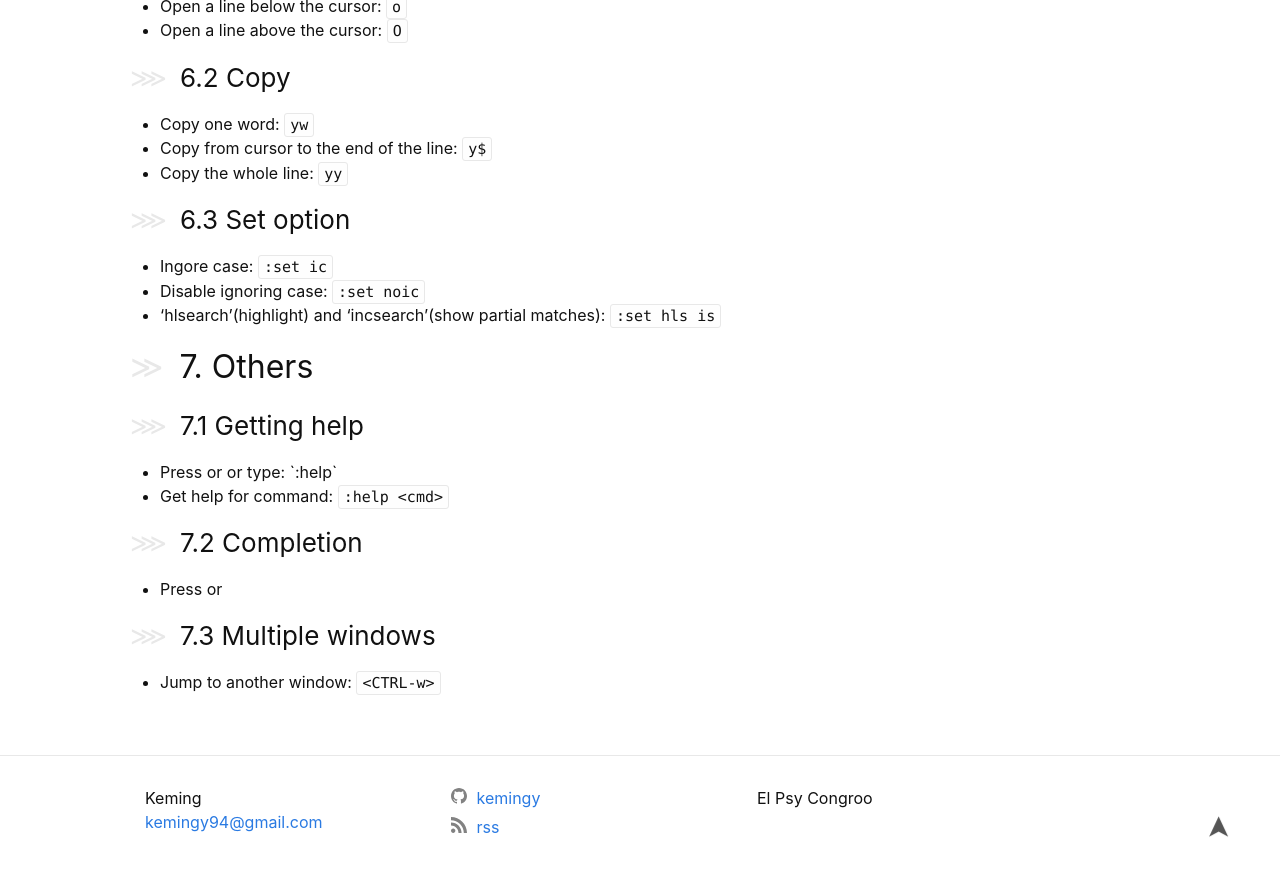
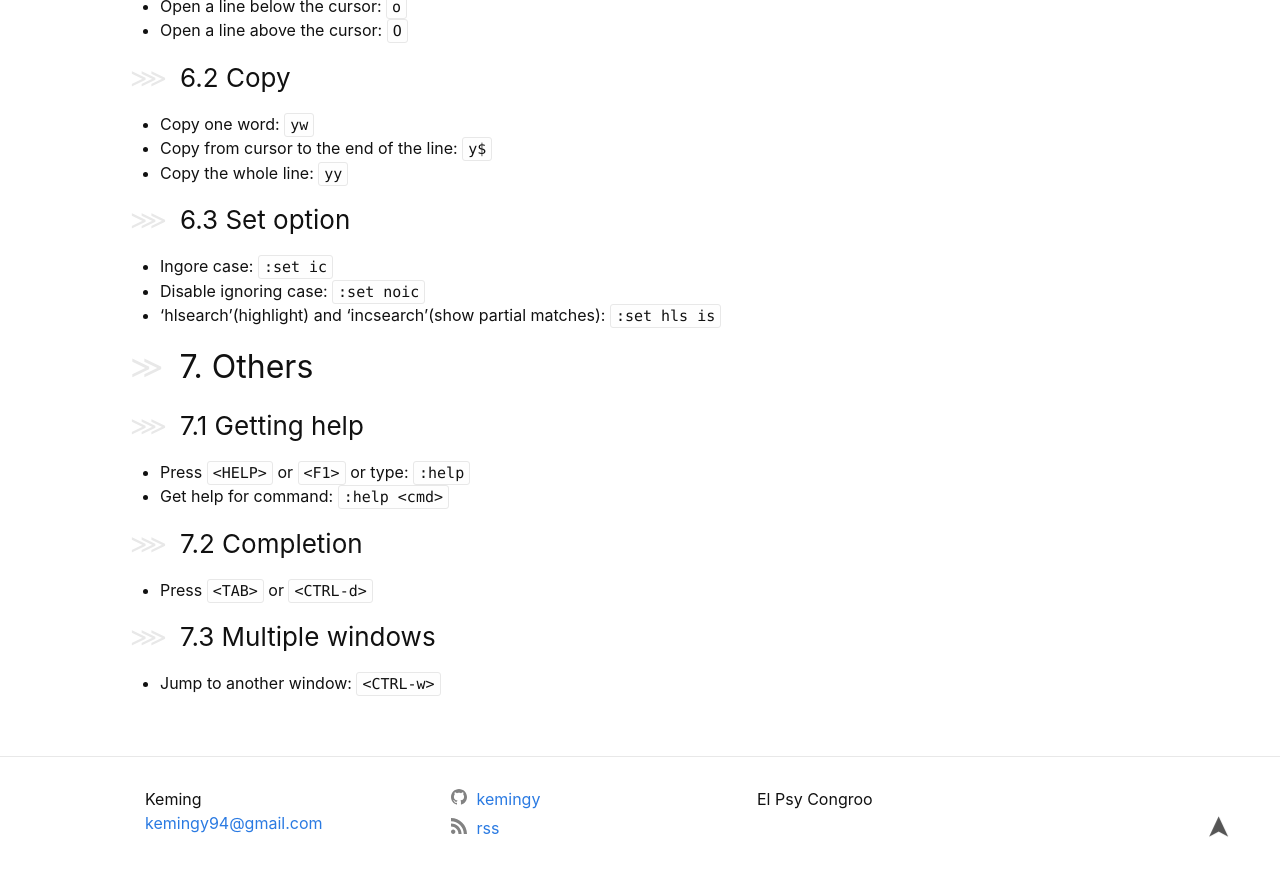
Before and after one commit to kemingy/kemingy.github.io, a Jekyll site: the page built from _posts/2019-02-24-vimtutor.md, in a window 1280 px wide and 900 px high, scrolled down 3544 px. Shown: the top 876 px of the window. Built offline with Jekyll 4.4.1, drawn with Linux system fonts in a browser that asks for light colours.

Commit message:
Update 2019-02-24-vimtutor.md

```diff
--- a/_posts/2019-02-24-vimtutor.md
+++ b/_posts/2019-02-24-vimtutor.md
@@ -163,12 +163,12 @@ Although I usually use VSCode for coding, sometimes you have to edit files in th
 
 ### 7.1 Getting help
 
-- Press <HELP> or <F1> or type: `:help`
+- Press `<HELP>` or `<F1>` or type: `:help`
 - Get help for command: `:help <cmd>`
 
 ### 7.2 Completion
 
-- Press <TAB> or <CTRL-d>
+- Press `<TAB>` or `<CTRL-d>`
 
 ### 7.3 Multiple windows
 
```
